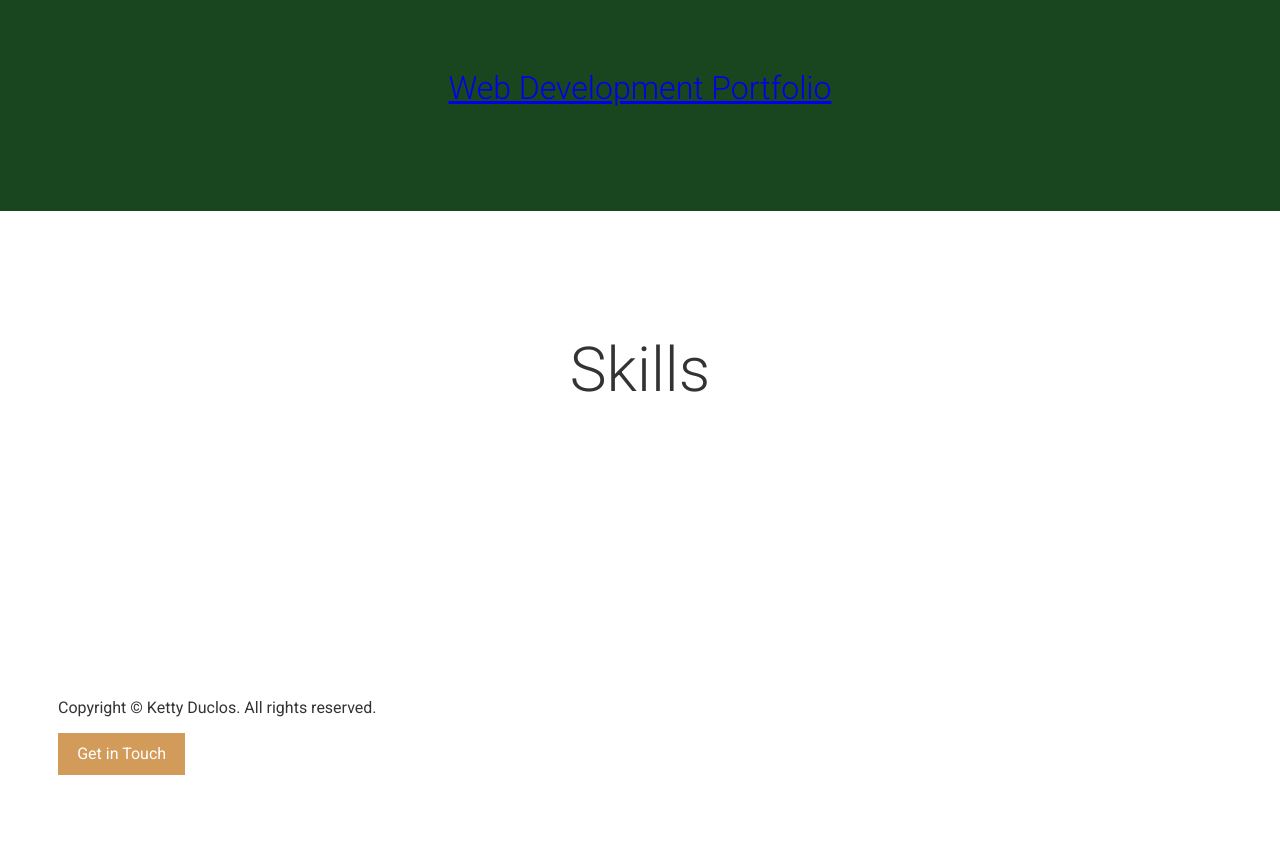
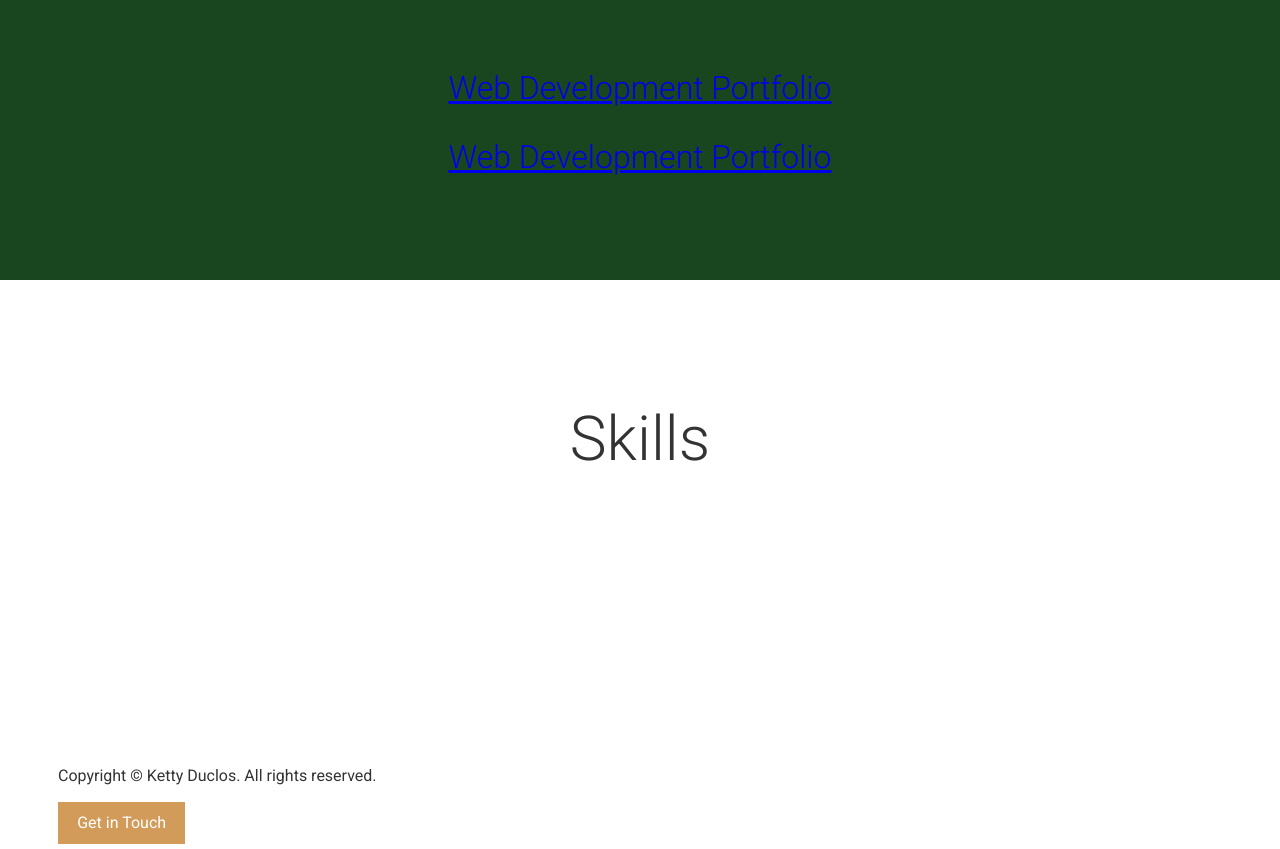
Before and after one commit to KettyDuclos/Web-Development-Portfolio, a website: page app/index.html in a window 1280 px wide. Shown: the part 1720-2569 px from the top of the page. Before the commit the page ends 2500 px from the top, so only its background shows below. Drawn offline with Linux system fonts and the light colour scheme.

Commit message:
added a link

```diff
--- a/app/index.html
+++ b/app/index.html
@@ -84,6 +84,7 @@
 				<div class="row__medium-12">
 					<div class="work-item">
 						<h3 class="work-item__title"><a href="https://github.com/KettyDuclos">Web Development Portfolio</a></h3>
+						<h3 class="work-item__title"><a href="https://git.heroku.com/angular-nodejs-deployment.git">Web Development Portfolio</a></h3>
 					</div>
 				</div>
 			</div>
```
